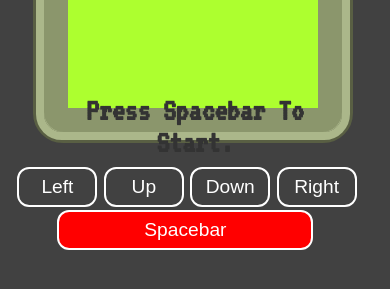
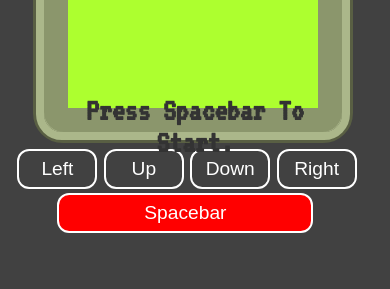
Before and after one commit to Bikesh-ydv/Snake-Game, a plain HTML site: page index.html in a window 390 px wide. Shown: the part 485-774 px from the top of the page. Drawn offline with Linux system fonts and the light colour scheme.

Commit message:
Update styles.css

```diff
--- a/styles.css
+++ b/styles.css
@@ -114,7 +114,7 @@ highScore{
     }
     .controlButtons{
         display: block;
-        margin-top: 715px;
+        margin-top: 680px;
         margin-left: -21rem;
     }
     #left,
```
